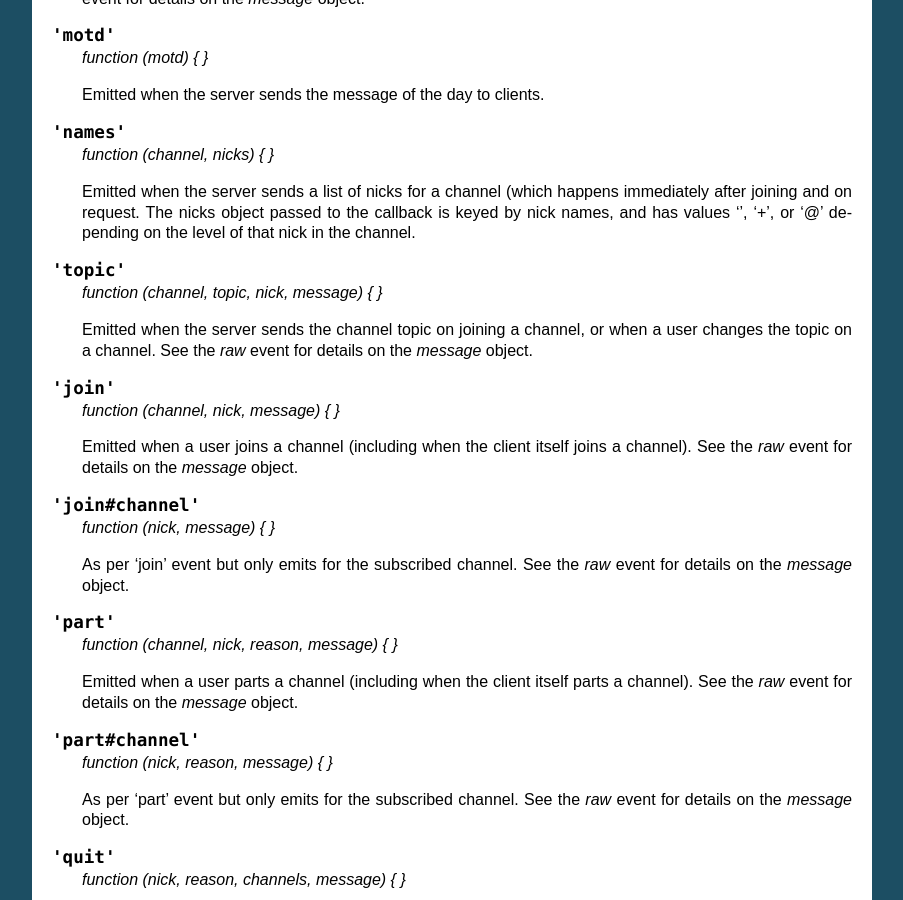
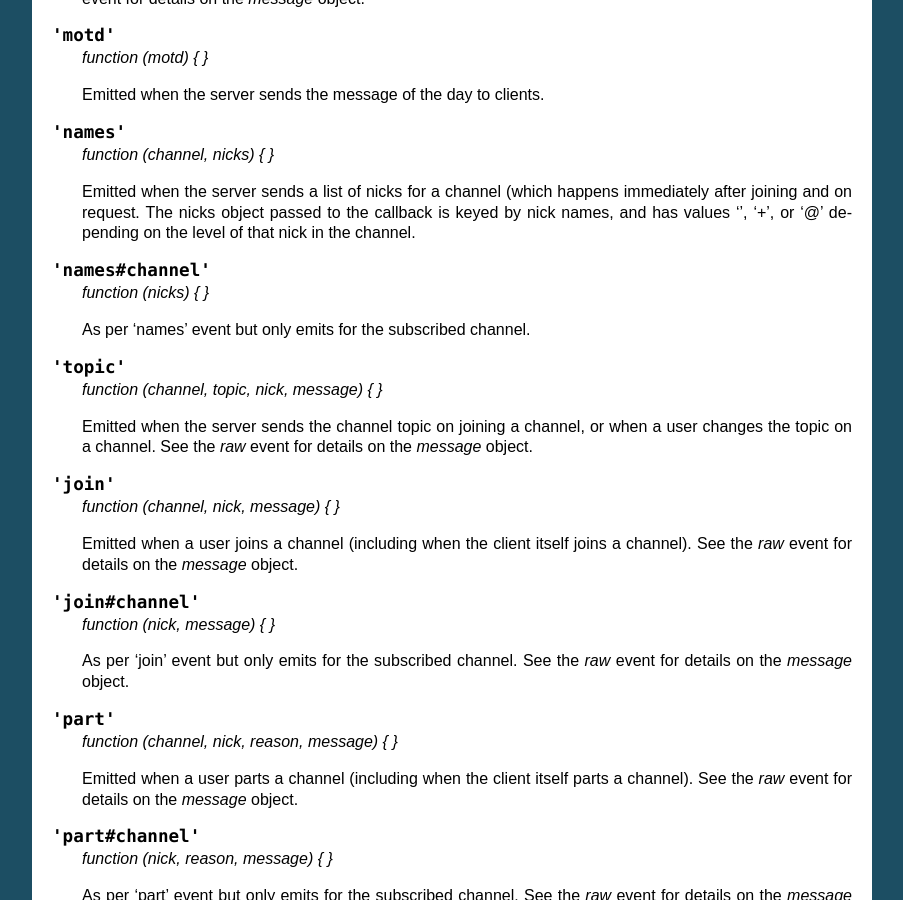
Before and after one commit to martynsmith/node-irc, a Sphinx documentation site: the page built from docs/API.rst, in a window 1280 px wide and 900 px high, scrolled down 2860 px. Shown: the whole window, without its empty margins (198-1101 px from the left). Built offline with Sphinx 7.4.7, drawn with Linux system fonts in a browser that asks for light colours.

Commit message:
add names#channel event

```diff
--- a/docs/API.rst
+++ b/docs/API.rst
@@ -187,6 +187,12 @@ Events
     immediately after joining and on request. The nicks object passed to the
     callback is keyed by nick names, and has values '', '+', or '@' depending on the
     level of that nick in the channel.
+
+.. js:data:: 'names#channel'
+
+    `function (nicks) { }`
+
+    As per 'names' event but only emits for the subscribed channel.
 
 .. js:data:: 'topic'
 
--- a/package.json
+++ b/package.json
@@ -3,7 +3,10 @@
     "description" : "An IRC client library for node",
     "version" : "0.3.5",
     "author" : "Martyn Smith <martyn@dollyfish.net.nz>",
-    "contributors" : [],
+    "contributors" : [ {
+        "name": "xAndy",
+        "email": "xandy@hackerspace-bamberg.de"
+    } ],
     "repository" : {
         "type" : "git",
         "url" : "http://github.com/martynsmith/node-irc"
```
Also changed, not shown: 1 other file.
